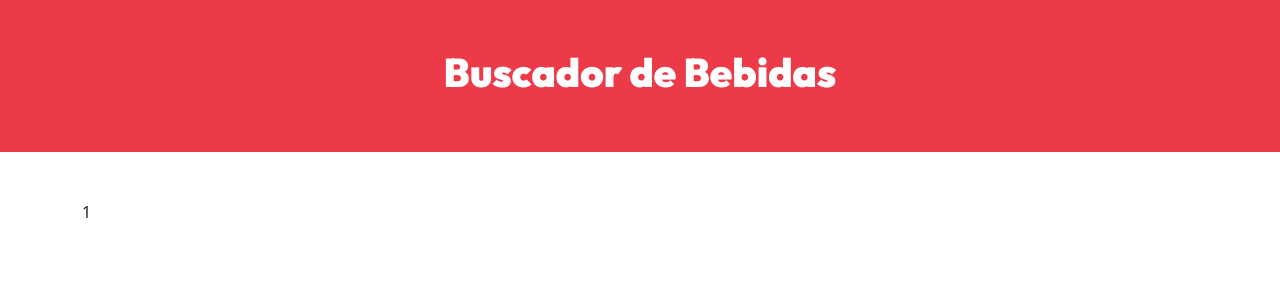
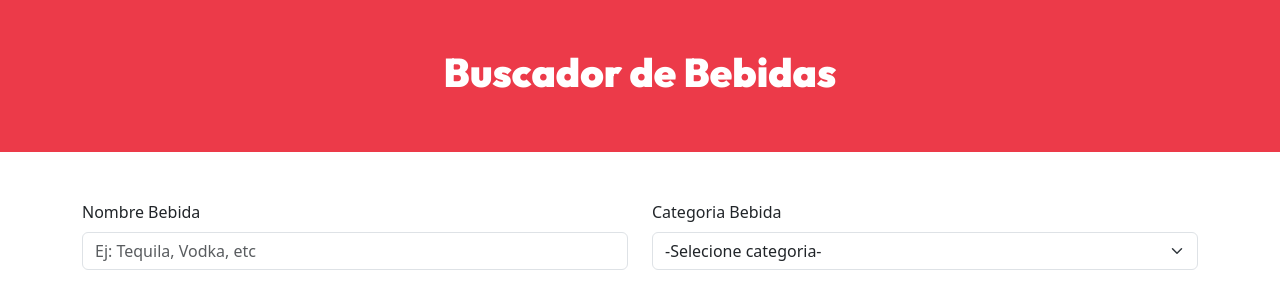
Before and after one commit to juan1miguel/buscador-de-bebidas, a React (Vite) app: page / in a window 1280 px wide. Shown: the top 308 px of the page. Built offline with nearby package versions, Linux system fonts and the light colour scheme.

Commit message:
creando context

```diff
--- a/src/App.jsx
+++ b/src/App.jsx
@@ -1,18 +1,18 @@
-import { Container } from "react-bootstrap"
-
-
+import { Container } from "react-bootstrap";
+import Formulario from "./components/Formulario";
+import { CategoriasProvider } from "./context/CategoriasProvider";
 function App() {
-
   return (
-    <>
+    <CategoriasProvider>
       <header className="py-5">
         <h1>Buscador de Bebidas</h1>
       </header>
       <Container className="mt-5">
-        1
+        <Formulario />
       </Container>
-    </>
-  )
+    </CategoriasProvider>
+
+  );
 }
 
-export default App
+export default App;
--- /dev/null
+++ b/src/components/Formulario.jsx
@@ -0,0 +1,31 @@
+import { Button, Form, Row, Col } from "react-bootstrap";
+function Formulario() {
+  return (
+    <Form>
+      <Row>
+        <Col md={6}>
+          <Form.Group className="mb-3">
+            <Form.Label htmlFor="nombre">Nombre Bebida</Form.Label>
+            <Form.Control
+              id="nombre"
+              type="text"
+              placeholder="Ej: Tequila, Vodka, etc"
+              name="nombre"
+            />
+          </Form.Group>
+        </Col>
+        <Col md={6}>
+          {" "}
+          <Form.Group className="mb-3">
+            <Form.Label htmlFor="categoria">Categoria Bebida</Form.Label>
+            <Form.Select id="categoria" name="categoria">
+              <option>-Selecione categoria-</option>
+            </Form.Select>
+          </Form.Group>
+        </Col>
+      </Row>
+    </Form>
+  );
+}
+
+export default Formulario;
--- /dev/null
+++ b/src/context/CategoriasProvider.jsx
@@ -0,0 +1,24 @@
+import { useState, useEffect, createContext } from 'react'
+import axios from 'axios'
+
+const CategoriasContext = createContext()
+
+const CategoriasProvider = ({children}) => {
+
+
+    return (
+        <CategoriasContext.Provider
+            value={{
+
+            }}
+        >
+            {children}
+        </CategoriasContext.Provider>
+    )
+}
+
+export {
+    CategoriasProvider
+}
+
+export default CategoriasContext
```
Also changed, not shown: src/hooks/useCategorias.jsx (added, +8 -0 lines).
